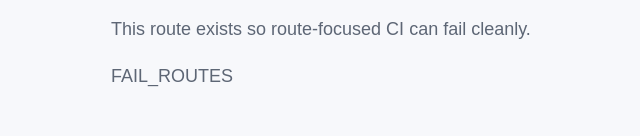
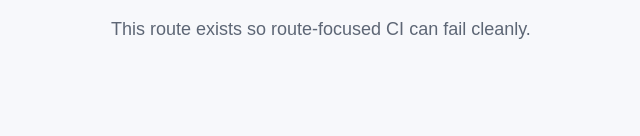
Before and after one commit to whoisasx/test-reverb, a Next.js app: page /health in a window 1280 px wide. Shown: the part 164-300 px from the top of the page, without its empty margins (49-689 px from the left). Built offline with nearby package versions, Linux system fonts and the light colour scheme.

Commit message:
Fix routes workflow failure

```diff
--- a/app/health/page.tsx
+++ b/app/health/page.tsx
@@ -5,7 +5,6 @@ export default function HealthPage() {
         <p className="eyebrow">Health route</p>
         <h1 id="health-title">healthy</h1>
         <p className="summary">This route exists so route-focused CI can fail cleanly.</p>
-        <p className="summary">FAIL_ROUTES</p>
       </section>
     </main>
   );
```
